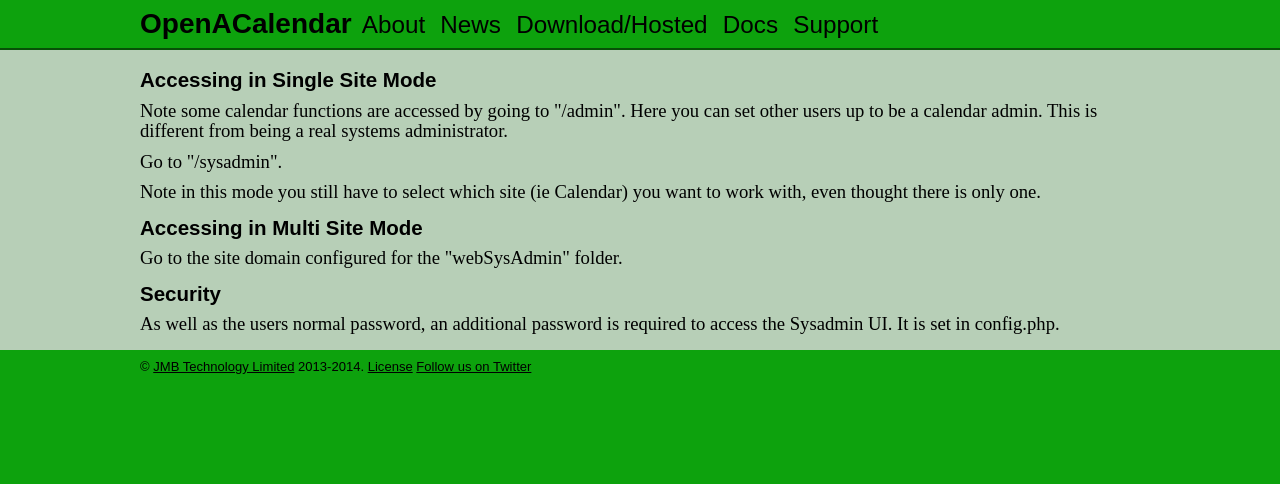
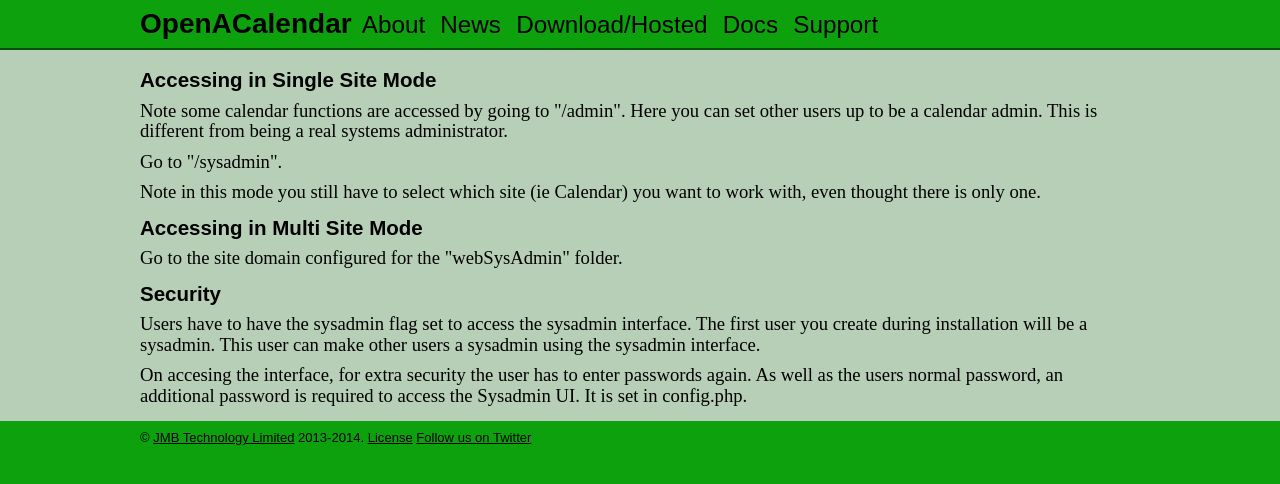
Before and after one commit to OpenACalendar/openacalendar.github.io, a Jekyll site: the page built from docs/sysadminui.html, in a window 1280 px wide. Shown: the top 484 px of the page. Built offline with Jekyll 4.4.1, drawn with Linux system fonts in a browser that asks for light colours; Markdown is read by kramdown in place of the engine named in the settings; comment, search, counter and statistics services are not loaded.

Commit message:
add extra sysadmin docs

```diff
--- a/docs/sysadminui.html
+++ b/docs/sysadminui.html
@@ -20,5 +20,10 @@
 
 <h2>Security</h2>
 
-<p>As well as the users normal password, an additional password is required to access
+<p>Users have to have the sysadmin flag set to access the sysadmin interface. The first user you
+	create during installation will be a sysadmin. This user can make other users a
+	sysadmin using the sysadmin interface.</p>
+
+<p>On accesing the interface, for extra security the user has to enter passwords again.
+	As well as the users normal password, an additional password is required to access
 	the Sysadmin UI. It is set in config.php.</p>
```
